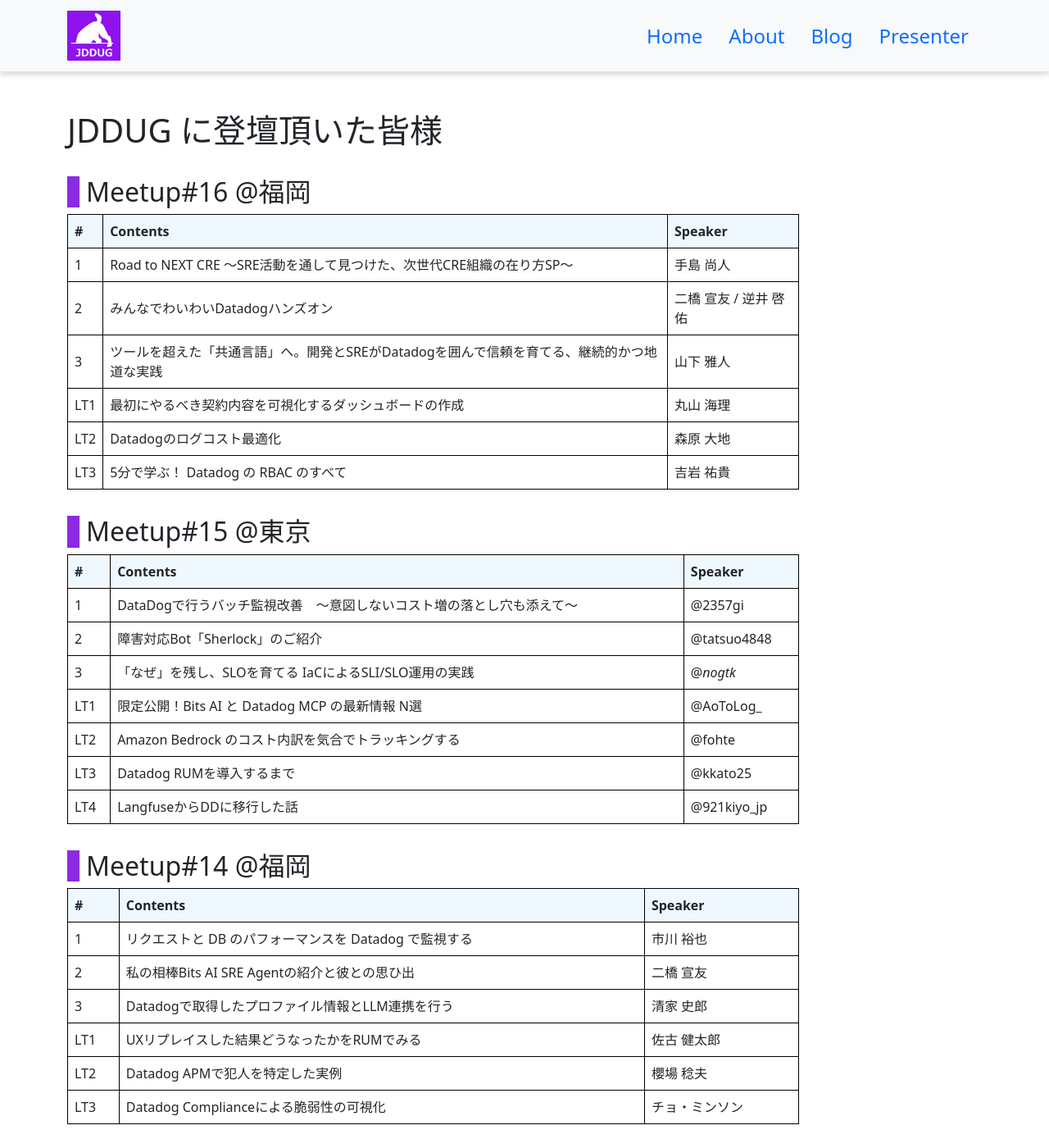
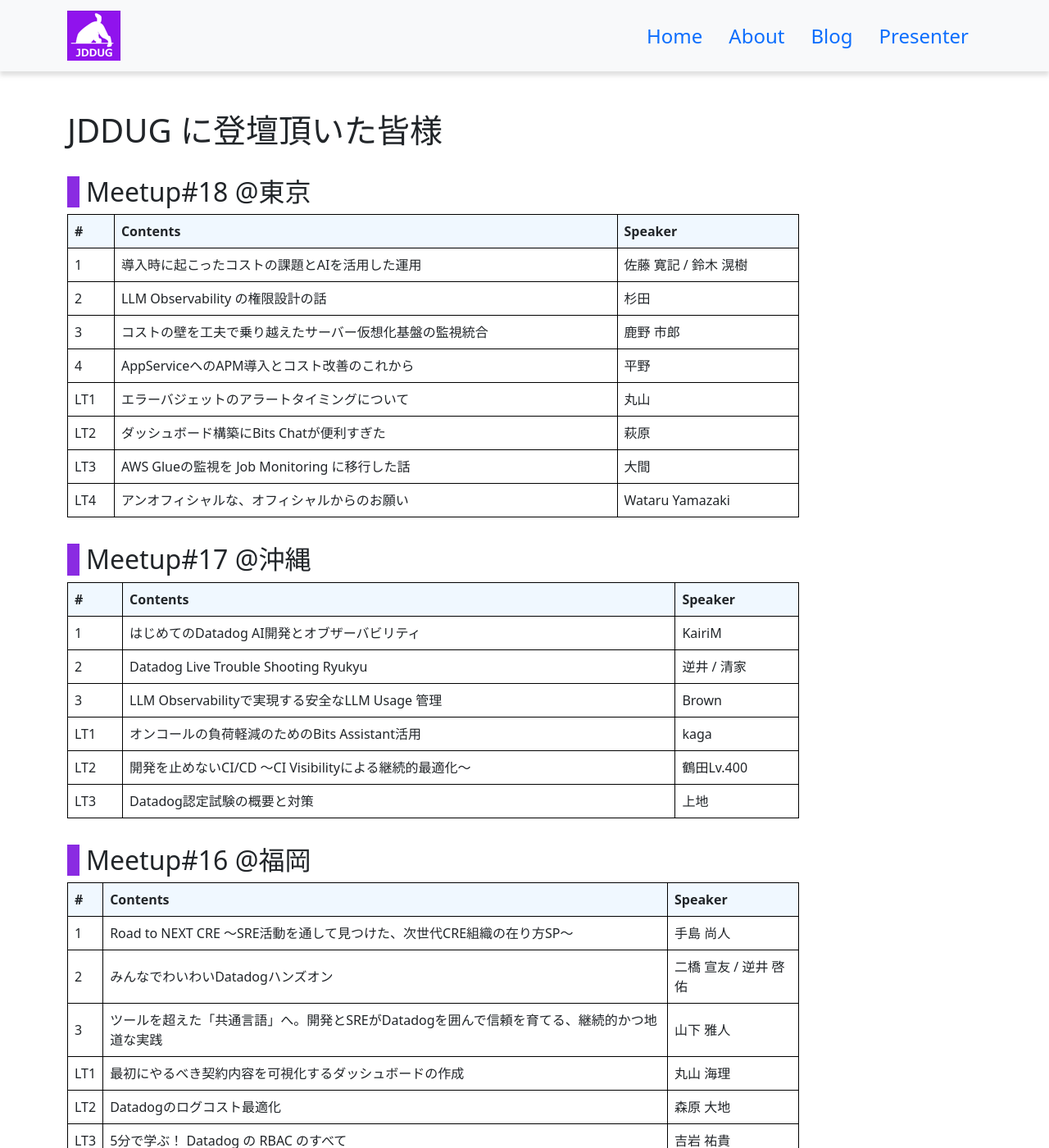
Before and after one commit to jdd-ug/jdd-ug.github.io, a Jekyll site: the page built from heros.md, in a window 1280 px wide and 1400 px high. Shown: the whole window at 82% size. Built offline with Jekyll 4.4.1, drawn with Linux system fonts in a browser that asks for light colours; nearby versions of some CDN libraries.

Commit message:
Add JDDUG meetup #17 and #18 speakers

```diff
--- a/heros.md
+++ b/heros.md
@@ -4,6 +4,32 @@
 ---
 
 # JDDUG に登壇頂いた皆様
+
+## Meetup#18 @東京
+
+| #      | Contents | Speaker  |
+| ------ | -------- | -------- |
+| 1      | 導入時に起こったコストの課題とAIを活用した運用 | 佐藤 寛記 / 鈴木 滉樹 |
+| 2      | LLM Observability の権限設計の話 | 杉田 |
+| 3      | コストの壁を工夫で乗り越えたサーバー仮想化基盤の監視統合 | 鹿野 市郎 |
+| 4      | AppServiceへのAPM導入とコスト改善のこれから | 平野 |
+| ------ | ------ | ------ |
+| LT1    | エラーバジェットのアラートタイミングについて | 丸山 |
+| LT2    | ダッシュボード構築にBits Chatが便利すぎた | 萩原 |
+| LT3    | AWS Glueの監視を Job Monitoring に移行した話 | 大間 |
+| LT4    | アンオフィシャルな、オフィシャルからのお願い | Wataru Yamazaki |
+
+## Meetup#17 @沖縄
+
+| #      | Contents | Speaker  |
+| ------ | -------- | -------- |
+| 1      | はじめてのDatadog AI開発とオブザーバビリティ | KairiM |
+| 2      | Datadog Live Trouble Shooting Ryukyu | 逆井 / 清家 |
+| 3      | LLM Observabilityで実現する安全なLLM Usage 管理 | Brown |
+| ------ | ------ | ------ |
+| LT1    | オンコールの負荷軽減のためのBits Assistant活用 | kaga |
+| LT2    | 開発を止めないCI/CD 〜CI Visibilityによる継続的最適化〜 | 鶴田Lv.400 |
+| LT3    | Datadog認定試験の概要と対策 | 上地 |
 
 ## Meetup#16 @福岡
 
```
